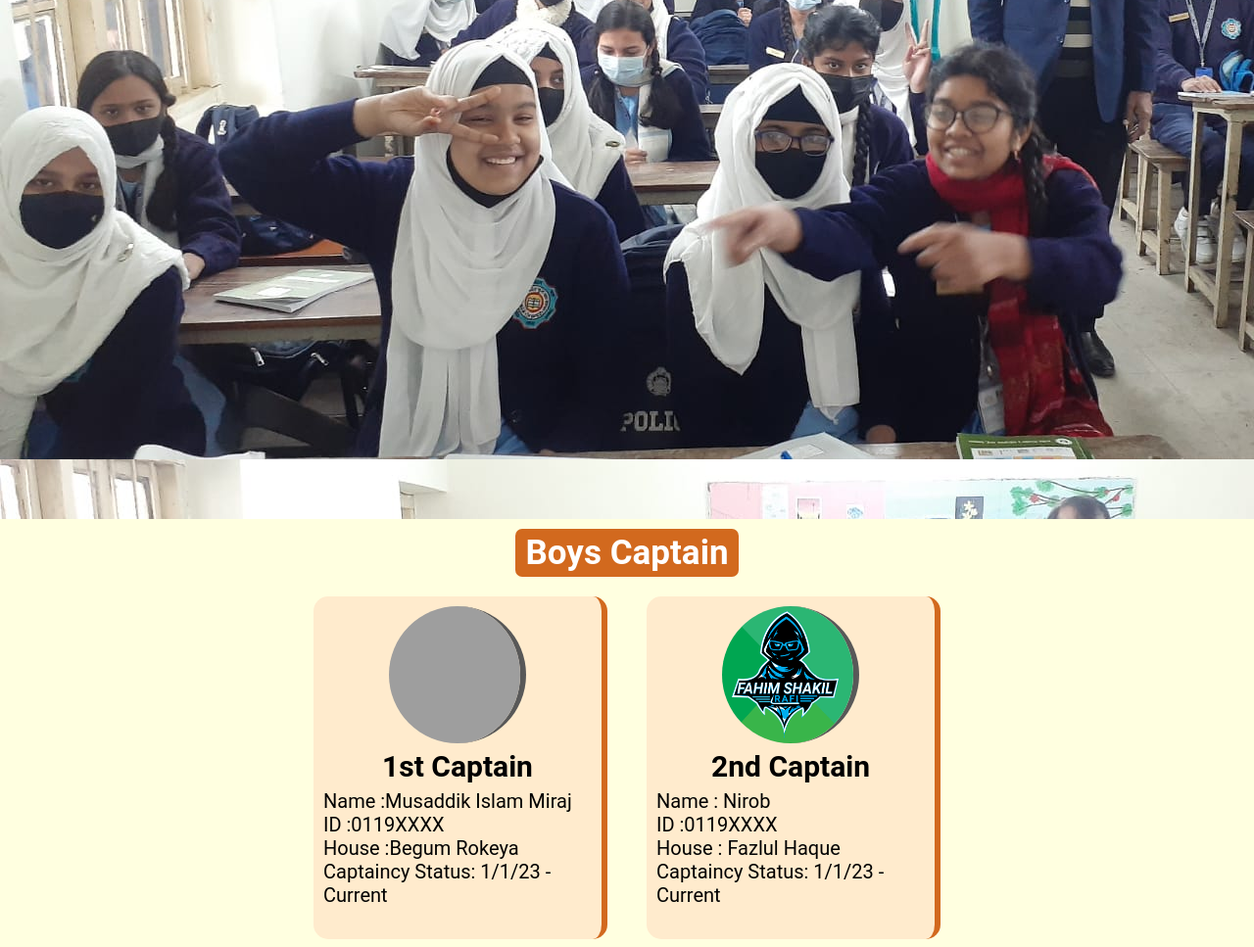
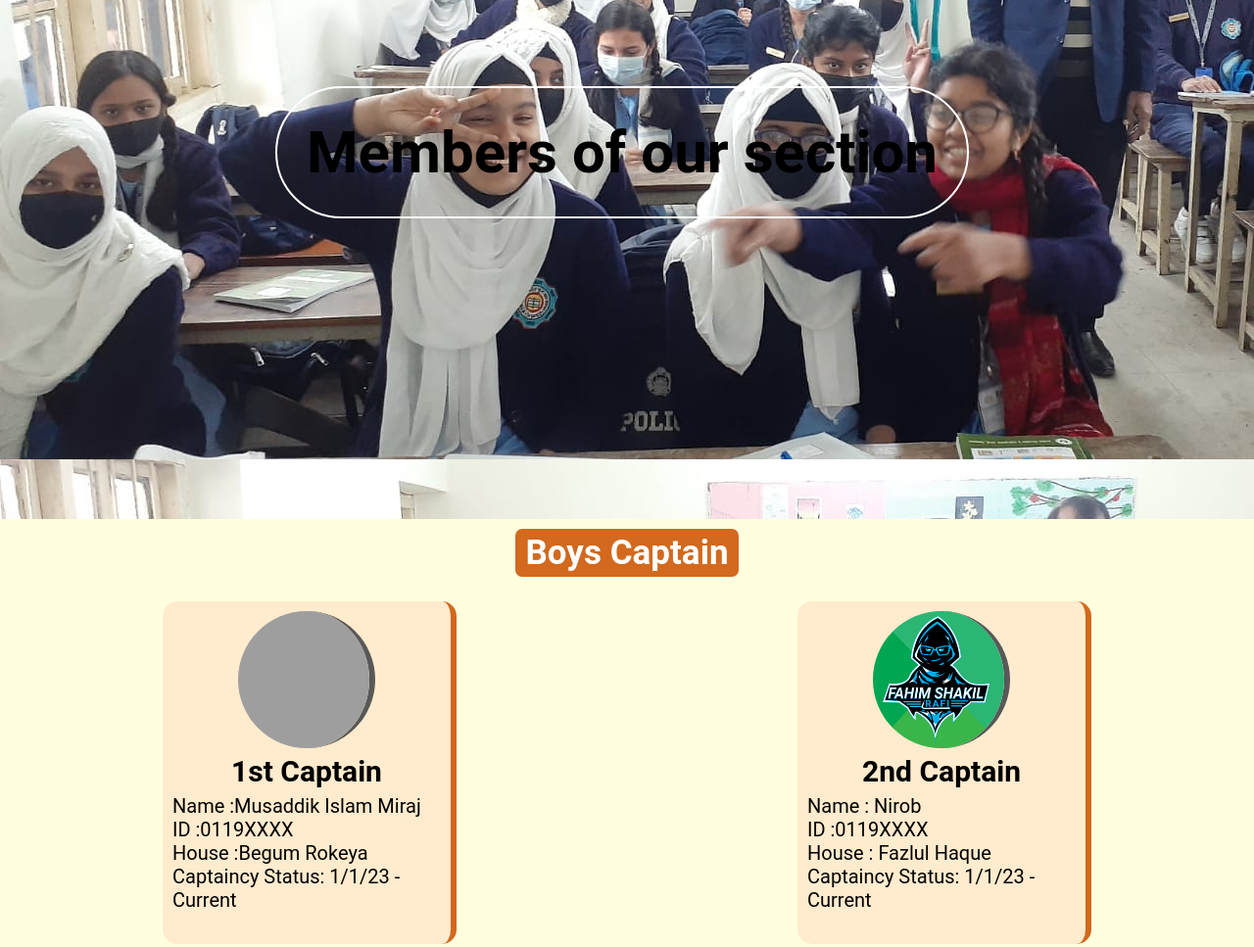
Before and after one commit to Beast-Rafi/VIII-Daffo-Site, a plain HTML site: page students.html in a window 1280 px wide. Shown: the part 280-1247 px from the top of the page at 98% size. Drawn offline with Linux system fonts and the light colour scheme; grey boxes are pictures that could not be loaded; a web font is replaced by a local one.

Commit message:
Add files via upload

```diff
--- a/students.html
+++ b/students.html
@@ -17,7 +17,7 @@
                 <li><a href="#">Chat</a></li>
             </ul>
         </nav>
-        <h1>Members of our section</h1>
+        <div class="wlcm-text"><h1>Members of our section</h1></div>
     </div>
     <!--------------------------BOYS_CAPTAIN_CARD--------------------------------------->
     <div class="students-grid">
@@ -80,6 +80,20 @@
                     <p>ID  :0119XXXX</p>
                     <p>House  :Begum Rokeya</p>
                 </div>
+                <div class="card">
+                    <img src="Student Images/Fahim_Shakil_img.jpg" alt="StudentImage">
+                    <h4>Student</h4>
+                    <p>Name  : Fahim Shakil</p>
+                    <p>ID  : 01194816</p>
+                    <p>House  : Begum Rokeya</p>
+                </div>
+                <div class="card">
+                    <img src="Student Images/BeastLogo2.1.png" alt="StudentImage">
+                    <h4>Student</h4>
+                    <p>Name  :Akib Al Hasan</p>
+                    <p>ID  :0119XXXX</p>
+                    <p>House  :Begum Rokeya</p>
+                </div>
             </div>
            </div>
     <div class="copiright">
--- a/styles.css
+++ b/styles.css
@@ -51,11 +51,19 @@ body{
     color: #181818;
 }
 
+.wlcm-text{
+    position: absolute;
+    font-size: 30px;
+    top: 50%;
+    left: 0;
+    right: 10px;
 
-#header h1{
-    font-size: 60px;
-    color: var(--border-color);
-    margin: 40px 0;
+}
+.wlcm-text h1{
+    display: inline;
+    border: 2px solid #fff;
+    padding: 30px;
+    border-radius: 70px;
 }
 #header h1 span{
     position: relative;
@@ -119,8 +127,8 @@ body{
     background-color: var(--std-bck-clr);
     border-radius: 15px;
     transition: .5s;
-
-
+    align-self: center;
+    justify-self: center;
 }
 .card:hover{
     transform: translateY(-7px);
@@ -144,10 +152,17 @@ body{
 
 }
 .students{
+    display: grid;
+    gap: 1rem;
+    grid-template-columns: repeat(auto-fit, minmax(300px, 1fr));
+    grid-auto-rows: 400px;
+    justify-content: center;
+}
+/*
+.students{
     display: flex;
     justify-content: center;
-
-}
+}*/
 .students-grid h1{
     text-align: center;
 }
```
